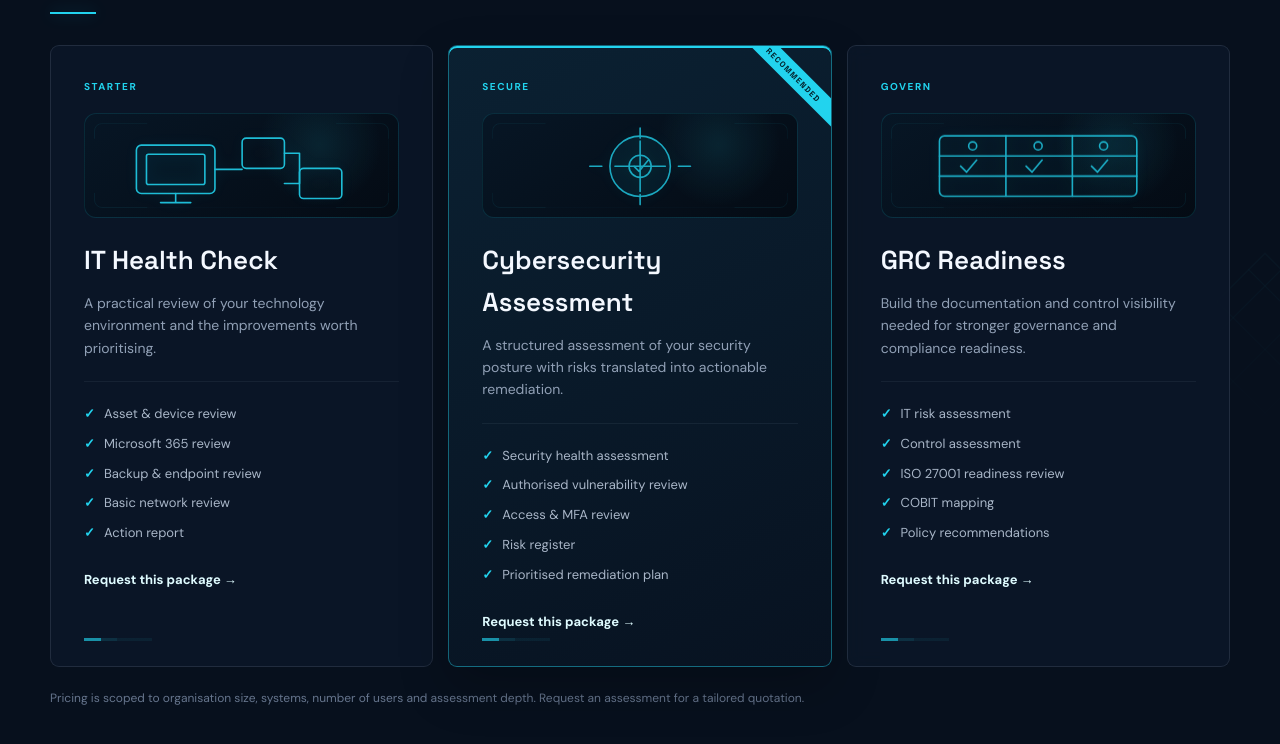
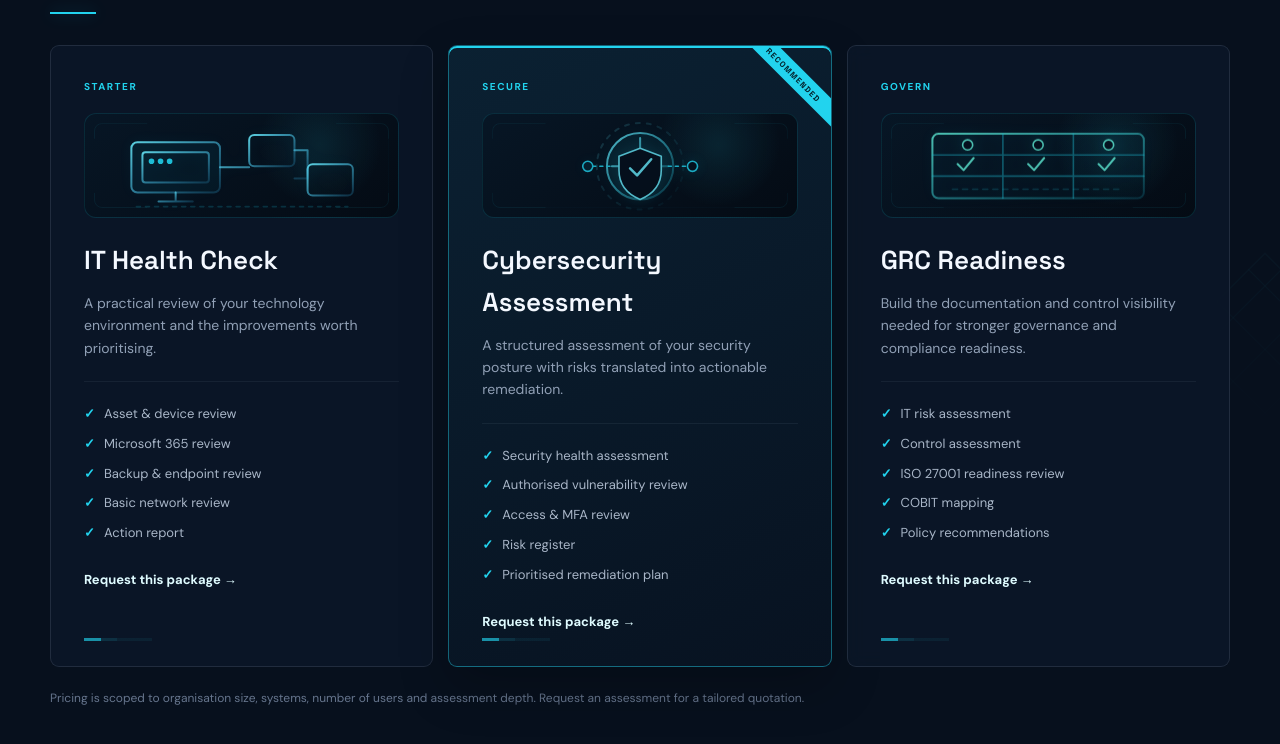
Before and after one commit to musechuene-commits/lindeka-website, a website built with Vite: page index.html in a window 1280 px wide. Shown: the part 3496-4240 px from the top of the page. Built offline with nearby package versions, Linux system fonts and the light colour scheme.

Commit message:
Enhance service package graphics

```diff
--- a/index.html
+++ b/index.html
@@ -458,7 +458,7 @@
                             <div class="package-tag">
                                 STARTER
                             </div>
-                            <div class="package-visual visual-package-it" aria-hidden="true"><svg viewBox="0 0 260 90"><rect x="25" y="25" width="78" height="48" rx="5"/><rect x="35" y="34" width="58" height="30" rx="2"/><path d="M64 73v9M49 82h30"/><rect x="130" y="18" width="42" height="30" rx="4"/><rect x="187" y="48" width="42" height="30" rx="4"/><path d="M103 49h27M172 33h15v30M172 63h15"/></svg></div>
+                            <div class="package-visual visual-package-it" aria-hidden="true"><svg viewBox="0 0 260 90"><defs><linearGradient id="pkgIt" x1="0" y1="0" x2="1" y2="1"><stop stop-color="#67e8f9"/><stop offset="1" stop-color="#38bdf8" stop-opacity=".2"/></linearGradient></defs><g fill="none" stroke="url(#pkgIt)" stroke-width="2"><rect x="20" y="22" width="88" height="50" rx="6"/><rect x="31" y="32" width="66" height="30" rx="3"/><path d="M64 72v9M47 81h34"/><rect x="137" y="15" width="45" height="31" rx="5"/><rect x="195" y="44" width="45" height="31" rx="5"/><path d="M108 47h29M182 30h13v28M182 58h13"/></g><g fill="#22d3ee"><circle cx="40" cy="41" r="2"/><circle cx="49" cy="41" r="2"/><circle cx="58" cy="41" r="2"/></g><path d="M25 86h210" stroke="#22d3ee" stroke-opacity=".2" stroke-dasharray="4 5"/></svg></div>
 
                             <h3>IT Health Check</h3>
 
@@ -487,7 +487,7 @@
                             <div class="package-tag">
                                 SECURE
                             </div>
-                            <div class="package-visual visual-package-cyber" aria-hidden="true"><svg viewBox="0 0 260 90"><circle cx="130" cy="45" r="30"/><path d="M130 20v50M105 45h50"/><path d="M130 7v10M130 73v10M92 45H80M180 45h-12"/><circle cx="130" cy="45" r="11"/><path d="m124 45 5 5 9-11"/></svg></div>
+                            <div class="package-visual visual-package-cyber" aria-hidden="true"><svg viewBox="0 0 260 90"><defs><linearGradient id="pkgCyber" x1="0" y1="0" x2="1" y2="1"><stop stop-color="#67e8f9"/><stop offset="1" stop-color="#22d3ee" stop-opacity=".18"/></linearGradient></defs><g fill="none" stroke="url(#pkgCyber)" stroke-width="2"><circle cx="130" cy="45" r="33"/><circle cx="130" cy="45" r="43" stroke-opacity=".22" stroke-dasharray="4 7"/><path d="M130 17v56M102 45h56"/></g><path d="M130 27 151 35v14c0 16-9 24-21 29-12-5-21-13-21-29V35z" fill="#06101d" stroke="#67e8f9"/><path d="m120 47 7 7 14-16" fill="none" stroke="#67e8f9" stroke-width="2.5"/><g fill="#06101d" stroke="#22d3ee"><circle cx="78" cy="45" r="5"/><circle cx="182" cy="45" r="5"/></g><path d="M83 45h19M158 45h19" stroke="#22d3ee" stroke-dasharray="3 4"/></svg></div>
 
                             <h3>Cybersecurity Assessment</h3>
 
@@ -516,7 +516,7 @@
                             <div class="package-tag">
                                 GOVERN
                             </div>
-                            <div class="package-visual visual-package-grc" aria-hidden="true"><svg viewBox="0 0 260 90"><rect x="32" y="15" width="196" height="60" rx="5"/><path d="M32 35h196M32 55h196M98 15v60M164 15v60"/><circle cx="65" cy="25" r="4"/><circle cx="130" cy="25" r="4"/><circle cx="195" cy="25" r="4"/><path d="m53 45 6 6 10-12M118 45l6 6 10-12M183 45l6 6 10-12"/></svg></div>
+                            <div class="package-visual visual-package-grc" aria-hidden="true"><svg viewBox="0 0 260 90"><defs><linearGradient id="pkgGrc" x1="0" y1="0" x2="1" y2="1"><stop stop-color="#5eead4"/><stop offset="1" stop-color="#22d3ee" stop-opacity=".2"/></linearGradient></defs><rect x="25" y="13" width="210" height="64" rx="6" fill="none" stroke="url(#pkgGrc)" stroke-width="2"/><path d="M25 34h210M25 55h210M95 13v64M165 13v64" stroke="#22d3ee" stroke-opacity=".45"/><g fill="#06101d" stroke="#5eead4"><circle cx="60" cy="24" r="5"/><circle cx="130" cy="24" r="5"/><circle cx="200" cy="24" r="5"/></g><g fill="none" stroke="#5eead4" stroke-width="2"><path d="m50 43 6 6 10-12M120 43l6 6 10-12M190 43l6 6 10-12"/></g><path d="M45 68h170" stroke="#22d3ee" stroke-opacity=".22" stroke-dasharray="5 5"/></svg></div>
 
                             <h3>GRC Readiness</h3>
 
```
